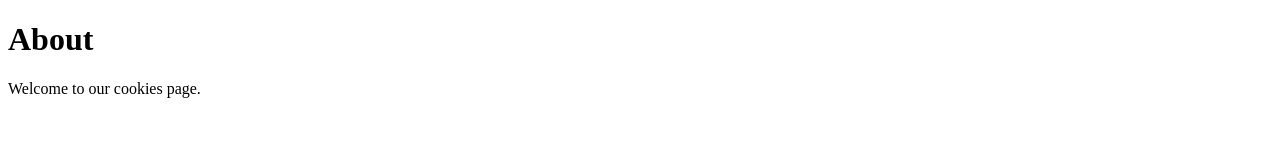
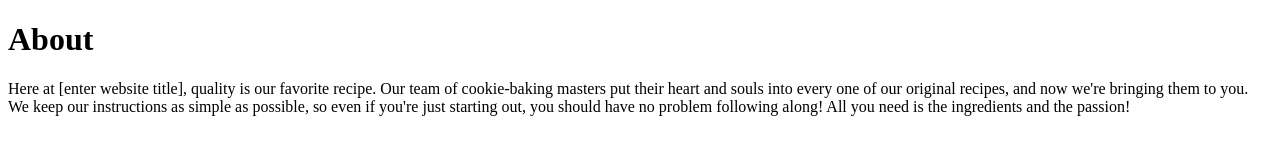
Before and after one commit to BaylorLofgran/Cookies, a plain HTML site: page about.html in a window 1280 px wide. Drawn offline with Linux system fonts and the light colour scheme.

Commit message:
Added description & link to css page

```diff
--- a/about.html
+++ b/about.html
@@ -2,13 +2,18 @@
 <html>
 <head>
   <title>How to make Cookies</title>
+  <link rel="stylesheet" type="text/css" href="about.css">
 </head>
 
 <body>
 
   <h1>About</h1>
 
-  <p>Welcome to our cookies page.</p>
+  <p>Here at [enter website title], quality is our favorite recipe. Our team of
+   cookie-baking masters put their heart and souls into every one of our original recipes,
+   and now we're bringing them to you. We keep our instructions as simple as
+   possible, so even if you're just starting out, you should have no problem following
+   along! All you need is the ingredients and the passion!</p>
 
 </body>
 
```
